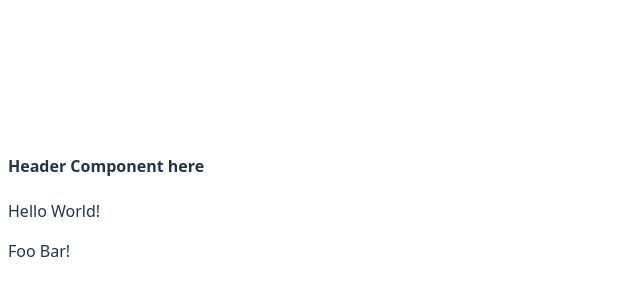
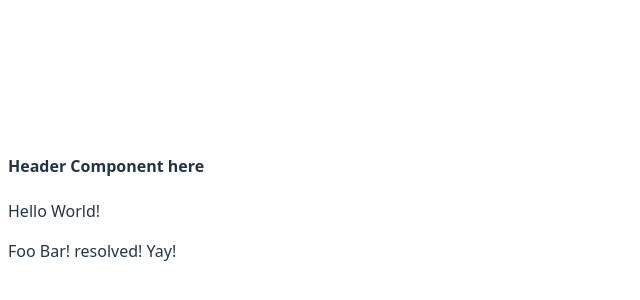
Before and after one commit to WillAnderson1339/Meme-Generator, a React (Vite) app in the folder frontend/: page / in a window 1280 px wide. Shown: the part 202-502 px from the top of the page, without its empty margins (0-640 px from the left). Built offline with nearby package versions, Linux system fonts and the light colour scheme.

Commit message:
Update App.jsx
test to ensure the pull and are working after resolving the git error of unable to merge unrelated merge histories

```diff
--- a/frontend/src/App.jsx
+++ b/frontend/src/App.jsx
@@ -9,7 +9,7 @@ function App() {
       <Header />
       <div>
         <p>Hello World!</p>
-        <p>Foo Bar!</p>
+        <p>Foo Bar!  resolved!  Yay!</p>
       </div>
     </>
   )
```
